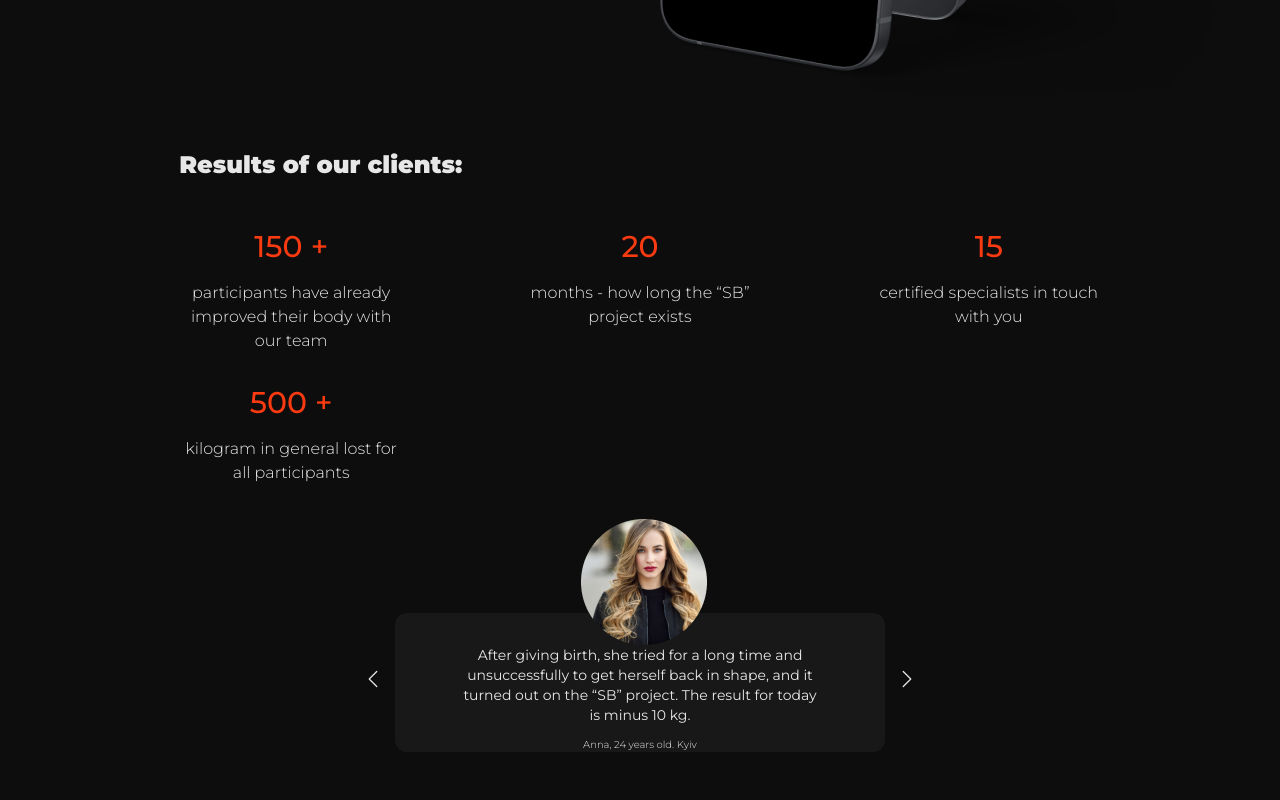
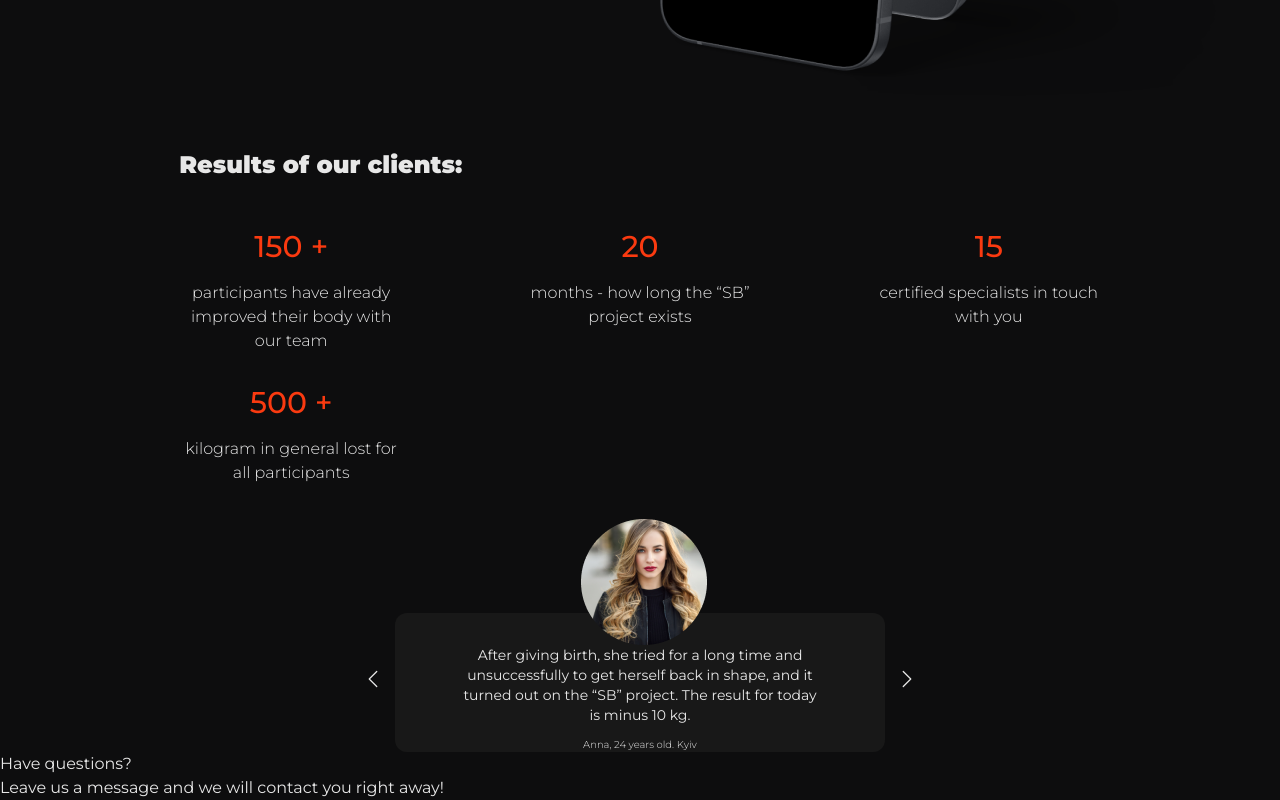
Before and after one commit to felpfsf/sb-fitness-app-lading, a React (Vite) app: page / in a window 1280 px wide. Shown: the part 1284-2084 px from the top of the page. Before the commit the page ends 2036 px from the top, so only its background shows below. Built offline with nearby package versions, Linux system fonts and the light colour scheme.

Commit message:
contact section

```diff
--- a/src/App.jsx
+++ b/src/App.jsx
@@ -1,4 +1,5 @@
 import About from "./components/about/About"
+import Contact from "./components/contact/Contact"
 import Hero from "./components/hero/Hero"
 import Navbar from "./components/navbar/Navbar"
 import Results from "./components/results/Results"
@@ -14,6 +15,7 @@ function App() {
       <About />
       <Results />
       <Testimonials />
+      <Contact />
     </>
   )
 }
--- /dev/null
+++ b/src/components/contact/Contact.jsx
@@ -0,0 +1,18 @@
+const Contact = () => {
+  return (
+    <section className="w-full" id="contact">
+      <div>
+        <h2>Have questions?</h2>
+        <h3>Leave us a message and we will contact you right away!</h3>
+        {/* Form */}
+        <div></div>
+      </div>
+      {/* Address */}
+      <div></div>
+      {/* Map */}
+      <div></div>
+    </section>
+  )
+}
+
+export default Contact
--- a/src/components/navbar/Navbar.jsx
+++ b/src/components/navbar/Navbar.jsx
@@ -17,7 +17,7 @@ const Navbar = () => {
           <li className='text-base font-bold pb-8 md:pb-0'><a className='hover:underline underline-offset-8' href="#" onClick={() => setOpenMenu(false)}>Home</a></li>
           <li className='text-base font-bold pb-8 md:pb-0'><a className='hover:underline underline-offset-8' href="#about" onClick={() => setOpenMenu(false)}>Program</a></li>
           <li className='text-base font-bold pb-8 md:pb-0'><a className='hover:underline underline-offset-8' href="#results" onClick={() => setOpenMenu(false)}>Results</a></li>
-          <li className='text-base font-bold pb-8 md:pb-0'><a className='hover:underline underline-offset-8' href="#" onClick={() => setOpenMenu(false)}>Contact Us</a></li>
+          <li className='text-base font-bold pb-8 md:pb-0'><a className='hover:underline underline-offset-8' href="#contact" onClick={() => setOpenMenu(false)}>Contact Us</a></li>
         </ul>
       </nav>
       <a className='hidden lg:block w-40 p-2 text-xs text-center uppercase border rounded-lg hover:font-bold hover:bg-sbPallet-accent hover:border-sbPallet-accent ease-in-out duration-200' href="#">Request a call</a>
```
